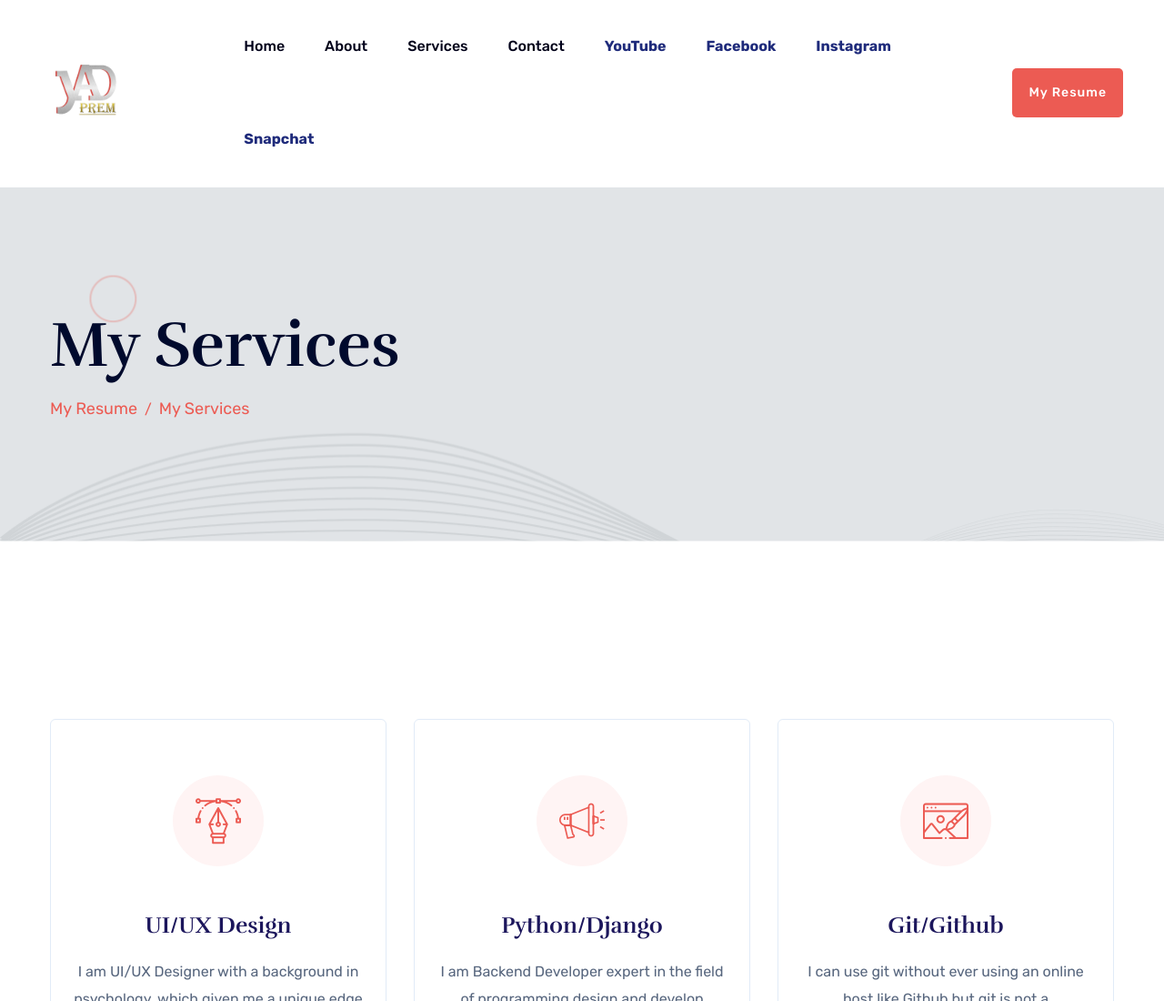
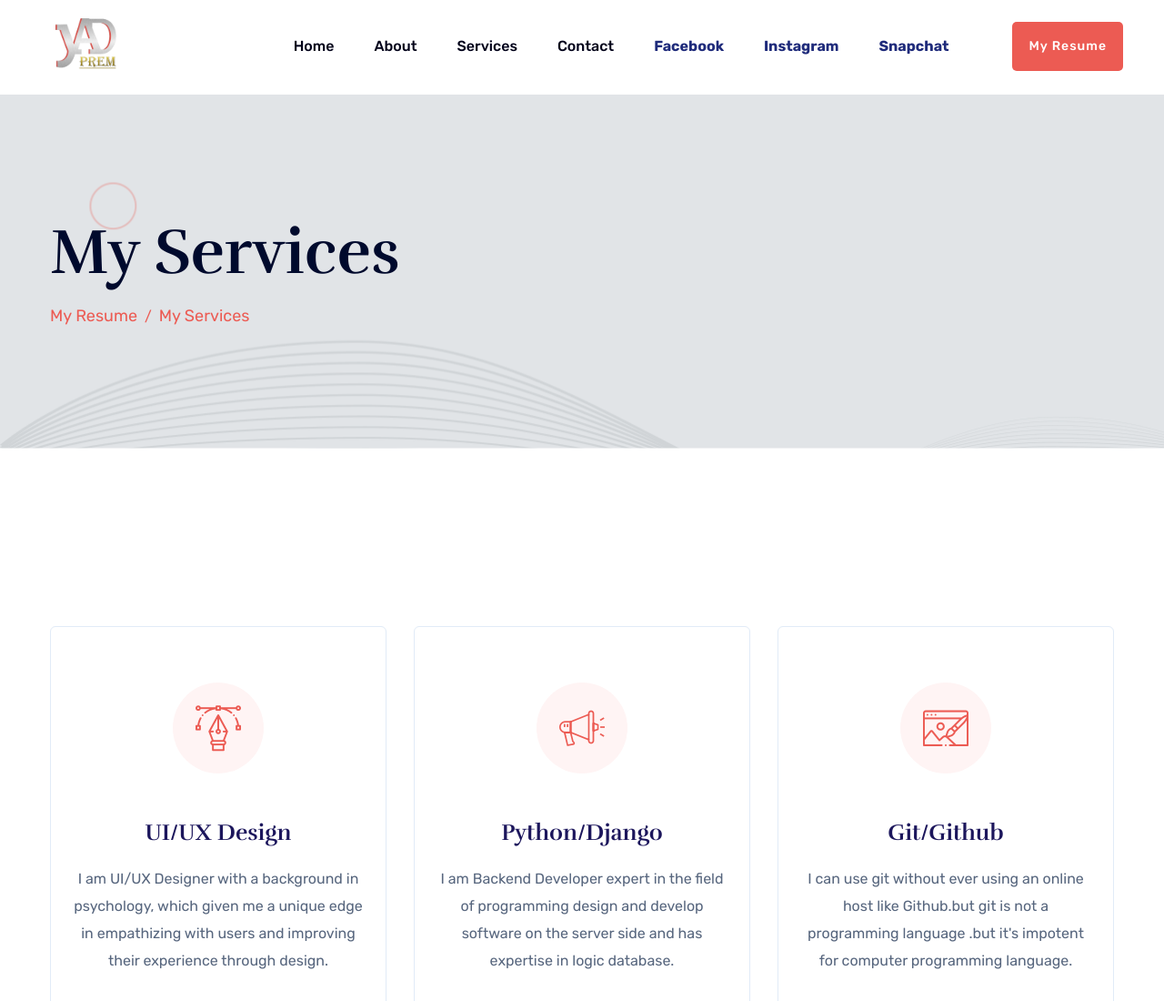
Before and after one commit to premyadav1995/premyadav1995.github.io, a plain HTML site: page services.html in a window 1280 px wide. Shown: the top 1100 px of the page at 91% size. Drawn offline with Linux system fonts and the light colour scheme.

Commit message:
some chenging

```diff
--- a/services.html
+++ b/services.html
@@ -59,7 +59,6 @@
                                                 <li><a href="about.html">About</a></li>
                                                 <li><a href="services.html">Services</a></li>
                                                 <li><a href="contact.html">Contact</a></li>
-                                                <li><a href="https://youtube.com/@PremYadav-py?si=MRRaaraehz4P43P7"><b>YouTube</b></a></li>
                                                 <li><a href="https://www.facebook.com/profile.php?id=61555382610479&mibextid=9R9pXO"><b>Facebook</b></a></li>
                                                 <li><a href="https://www.instagram.com/prem_blogger_?igsh=NWQ0ZmpvYmlzcWs2"><b>Instagram</b></a></li>
                                                 <li><a href="https://www.snapchat.com/add/premdeveloper57?share_id=yxV-kZdUsak&locale=en-US"><b>Snapchat</b></a></li>
```
Also changed, not shown: about.html (+1 -1 lines), contact.html (+1 -1 lines), index.html (+1 -1 lines), resume.html (+1 -1 lines).
